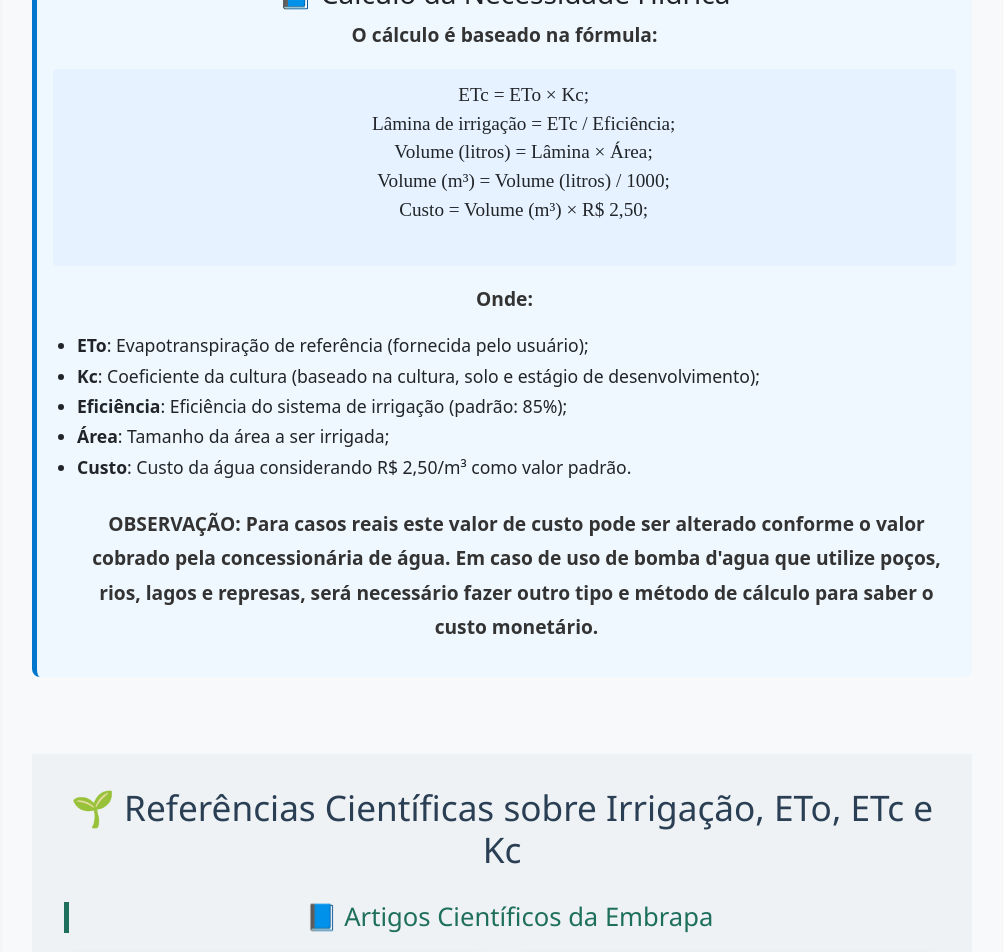
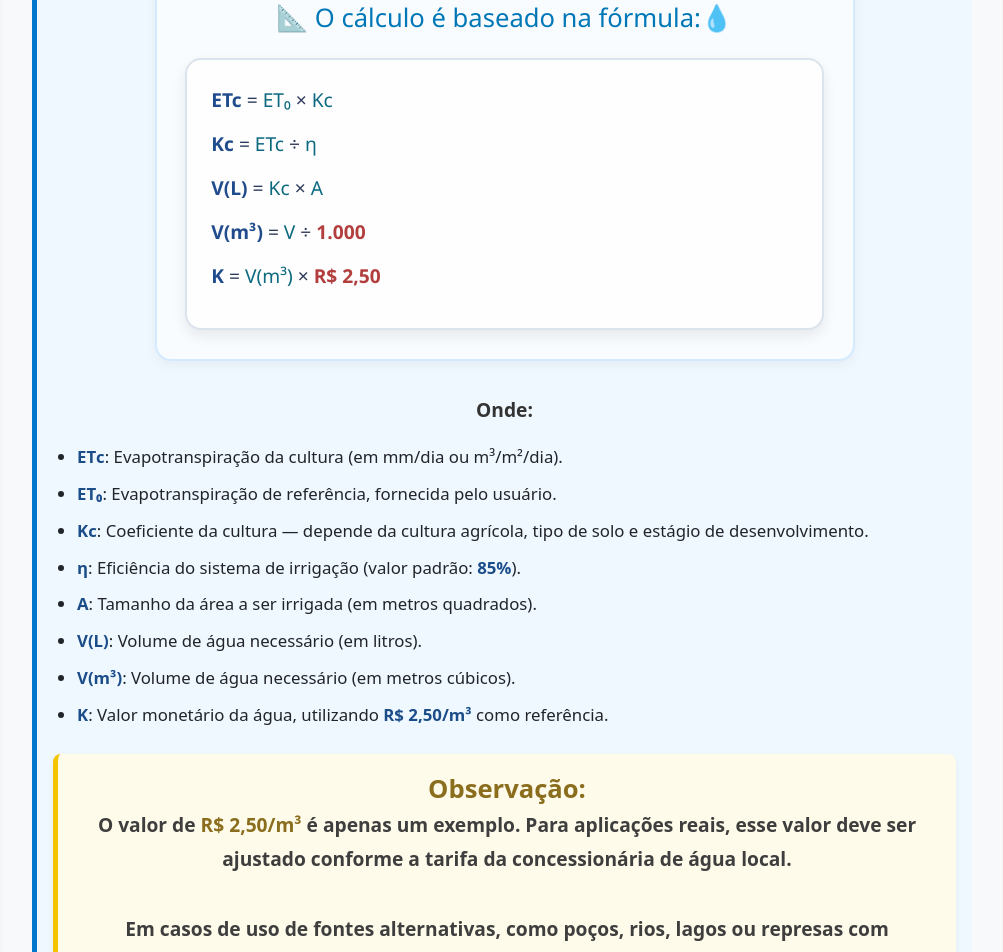
Before and after one commit to GustavoKoglin/IrrigaCalc_Front, an Angular app in the folder IrrigaCalc_Front/: page / in a window 1280 px wide. Shown: the part 2720-3672 px from the top of the page, without its empty margins (138-1141 px from the left). Built offline with nearby package versions, Linux system fonts and the light colour scheme.

Commit message:
Atualizando email de contato e estilização das fórmulas

```diff
--- a/IrrigaCalc_Front/package.json
+++ b/IrrigaCalc_Front/package.json
@@ -22,6 +22,8 @@
     "@ngx-translate/core": "^16.0.4",
     "bootstrap": "^5.3.3",
     "choices.js": "^11.0.6",
+    "katex": "^0.16.22",
+    "ng-katex": "^2.0.3",
     "ngx-toastr": "^19.0.0",
     "rxjs": "~7.8.0",
     "tslib": "^2.3.0",
--- a/IrrigaCalc_Front/src/app/components/about/about.component.html
+++ b/IrrigaCalc_Front/src/app/components/about/about.component.html
@@ -66,43 +66,75 @@
 
     <div class="formulas-container">
       <h3>📘 Cálculo da Necessidade Hídrica</h3>
-      <p>O cálculo é baseado na fórmula:</p>
-      <pre>
-        ETc = ETo × Kc;
-        Lâmina de irrigação = ETc / Eficiência;
-        Volume (litros) = Lâmina × Área;
-        Volume (m³) = Volume (litros) / 1000;
-        Custo = Volume (m³) × R$ 2,50;
-      </pre>
+      <div class="formula-irrigacao">
+        <h2>📐 O cálculo é baseado na fórmula:💧</h2>
+        <div class="formula-box">
+          <div class="formula-step">
+            <strong>ETc</strong> = <span class="var">ET₀</span> ×
+            <span class="var">Kc</span>
+          </div>
+          <div class="formula-step">
+            <strong>Kc</strong> = <span class="var">ETc</span> ÷
+            <span class="var">η</span>
+          </div>
+          <div class="formula-step">
+            <strong>V(L)</strong> = <span class="var">Kc</span> ×
+            <span class="var">A</span>
+          </div>
+          <div class="formula-step">
+            <strong>V(m³)</strong> = <span class="var">V</span> ÷
+            <span class="num">1.000</span>
+          </div>
+          <div class="formula-step">
+            <strong>K</strong> = <span class="var">V(m³)</span> ×
+            <span class="num">R$ 2,50</span>
+          </div>
+        </div>
+      </div>
       <p>Onde:</p>
-      <ul>
+      <ul class="variaveis-lista">
         <li>
-          <strong>ETo</strong>: Evapotranspiração de referência (fornecida pelo
-          usuário);
+          <strong>ΕΤc</strong>: Evapotranspiração da cultura (em mm/dia ou m³/m²/dia).
         </li>
         <li>
-          <strong>Kc</strong>: Coeficiente da cultura (baseado na cultura, solo
-          e estágio de desenvolvimento);
+          <strong>ΕΤ₀</strong>: Evapotranspiração de referência, fornecida pelo
+          usuário.
         </li>
         <li>
-          <strong>Eficiência</strong>: Eficiência do sistema de irrigação
-          (padrão: 85%);
+          <strong>Κc</strong>: Coeficiente da cultura — depende da cultura
+          agrícola, tipo de solo e estágio de desenvolvimento.
         </li>
-        <li><strong>Área</strong>: Tamanho da área a ser irrigada;</li>
         <li>
-          <strong>Custo</strong>: Custo da água considerando R$ 2,50/m³ como
-          valor padrão.<br/><br/>
-          <strong
-            ><p>
-              OBSERVAÇÃO: Para casos reais este valor de custo pode ser alterado
-              conforme o valor cobrado pela concessionária de água. Em caso de
-              uso de bomba d'agua que utilize poços, rios, lagos e represas,
-              será necessário fazer outro tipo e método de cálculo para saber o
-              custo monetário.
-            </p></strong
-          >
+          <strong>η</strong>: Eficiência do sistema de irrigação (valor padrão:
+          <strong>85%</strong>).
+        </li>
+        <li>
+          <strong>Α</strong>: Tamanho da área a ser irrigada (em metros
+          quadrados).
+        </li>
+        <li>
+          <strong>V(L)</strong>: Volume de água necessário (em litros).
+        </li>
+        <li>
+          <strong>V(m³)</strong>: Volume de água necessário (em metros cúbicos).
+        </li>
+        <li>
+          <strong>Κ</strong>: Valor monetário da água, utilizando
+          <strong>R$ 2,50/m³</strong> como referência.
         </li>
       </ul>
+
+      <div class="observacao-box">
+        <strong>Observação:</strong>
+        <p>
+          O valor de <strong>R$ 2,50/m³</strong> é apenas um exemplo. Para
+          aplicações reais, esse valor deve ser ajustado conforme a tarifa da
+          concessionária de água local. <br /><br />
+          Em casos de uso de fontes alternativas, como poços, rios, lagos ou
+          represas com bombeamento, é necessário realizar um cálculo adicional
+          com outras metodologias para estimar o custo energético e operacional.
+        </p>
+      </div>
     </div>
 
     <div class="referencias-irrigacao">
@@ -112,44 +144,110 @@
         <h2>📘 Artigos Científicos da Embrapa</h2>
         <ul>
           <li>
-            <strong>Planilha para obtenção de coeficiente de cultura (Kc) para culturas de ciclo anual</strong><br>
-            <a href="https://www.infoteca.cnptia.embrapa.br/infoteca/bitstream/doc/1136374/1/COT-254-Planilha-obtencao-coeficiente-de-cultura.pdf" target="_blank">Visualizar PDF</a>
+            <strong
+              >Planilha para obtenção de coeficiente de cultura (Kc) para
+              culturas de ciclo anual</strong
+            ><br />
+            <a
+              href="https://www.infoteca.cnptia.embrapa.br/infoteca/bitstream/doc/1136374/1/COT-254-Planilha-obtencao-coeficiente-de-cultura.pdf"
+              target="_blank"
+              >Visualizar PDF</a
+            >
           </li>
           <li>
-            <strong>A evapotranspiração e a determinação das necessidades hídricas das culturas</strong><br>
-            <a href="https://www.infoteca.cnptia.embrapa.br/infoteca/bitstream/doc/1173973/1/Conceicao-Wikirriga-fev-2025.pdf" target="_blank">Visualizar PDF</a>
+            <strong
+              >A evapotranspiração e a determinação das necessidades hídricas
+              das culturas</strong
+            ><br />
+            <a
+              href="https://www.infoteca.cnptia.embrapa.br/infoteca/bitstream/doc/1173973/1/Conceicao-Wikirriga-fev-2025.pdf"
+              target="_blank"
+              >Visualizar PDF</a
+            >
           </li>
           <li>
-            <strong>Manejo da irrigação</strong><br>
-            <a href="https://www.alice.cnptia.embrapa.br/alice/bitstream/doc/875096/1/Manejoirrigacao.pdf" target="_blank">Visualizar PDF</a>
+            <strong>Manejo da irrigação</strong><br />
+            <a
+              href="https://www.alice.cnptia.embrapa.br/alice/bitstream/doc/875096/1/Manejoirrigacao.pdf"
+              target="_blank"
+              >Visualizar PDF</a
+            >
           </li>
           <li>
-            <strong>Evapotranspiração e coeficiente de cultivo na fase produtiva da palma de óleo</strong><br>
-            <a href="https://www.infoteca.cnptia.embrapa.br/infoteca/bitstream/doc/1023835/1/bolpd325.pdf" target="_blank">Visualizar PDF</a>
+            <strong
+              >Evapotranspiração e coeficiente de cultivo na fase produtiva da
+              palma de óleo</strong
+            ><br />
+            <a
+              href="https://www.infoteca.cnptia.embrapa.br/infoteca/bitstream/doc/1023835/1/bolpd325.pdf"
+              target="_blank"
+              >Visualizar PDF</a
+            >
           </li>
           <li>
-            <strong>Evapotranspiração, coeficiente de cultivo e eficiência no uso de água de uvas</strong><br>
-            <a href="https://www.alice.cnptia.embrapa.br/alice/bitstream/doc/1154186/1/Evapotranspiracao-coeficiente-de-cultivo-e-eficiencia-no-uso-de-agua-de-uvas-2023.pdf" target="_blank">Visualizar PDF</a>
+            <strong
+              >Evapotranspiração, coeficiente de cultivo e eficiência no uso de
+              água de uvas</strong
+            ><br />
+            <a
+              href="https://www.alice.cnptia.embrapa.br/alice/bitstream/doc/1154186/1/Evapotranspiracao-coeficiente-de-cultivo-e-eficiencia-no-uso-de-agua-de-uvas-2023.pdf"
+              target="_blank"
+              >Visualizar PDF</a
+            >
           </li>
           <li>
-            <strong>Irrigação por aspersão em hortaliças: qualidade da água e manejo</strong><br>
-            <a href="https://ainfo.cnptia.embrapa.br/digital/bitstream/doc/1069565/1/Irrigacao-por-aspersao-em-hortalicas-ed-04-2017-web.pdf" target="_blank">Visualizar PDF</a>
+            <strong
+              >Irrigação por aspersão em hortaliças: qualidade da água e
+              manejo</strong
+            ><br />
+            <a
+              href="https://ainfo.cnptia.embrapa.br/digital/bitstream/doc/1069565/1/Irrigacao-por-aspersao-em-hortalicas-ed-04-2017-web.pdf"
+              target="_blank"
+              >Visualizar PDF</a
+            >
           </li>
           <li>
-            <strong>Necessidade hídrica no cultivo de feijão, trigo, milho e arroz sob irrigação no bioma Cerrado</strong><br>
-            <a href="https://www.infoteca.cnptia.embrapa.br/handle/doc/568970" target="_blank">Acessar Documento</a>
+            <strong
+              >Necessidade hídrica no cultivo de feijão, trigo, milho e arroz
+              sob irrigação no bioma Cerrado</strong
+            ><br />
+            <a
+              href="https://www.infoteca.cnptia.embrapa.br/handle/doc/568970"
+              target="_blank"
+              >Acessar Documento</a
+            >
           </li>
           <li>
-            <strong>Estratégias de manejo de irrigação: exemplos de cálculo</strong><br>
-            <a href="https://www.infoteca.cnptia.embrapa.br/bitstream/doc/865592/1/Circ136.pdf" target="_blank">Visualizar PDF</a>
+            <strong
+              >Estratégias de manejo de irrigação: exemplos de cálculo</strong
+            ><br />
+            <a
+              href="https://www.infoteca.cnptia.embrapa.br/bitstream/doc/865592/1/Circ136.pdf"
+              target="_blank"
+              >Visualizar PDF</a
+            >
           </li>
           <li>
-            <strong>Coeficiente de cultura (Kc) para culturas forrageiras no Brasil</strong><br>
-            <a href="https://www.infoteca.cnptia.embrapa.br/infoteca/bitstream/doc/1174002/1/2025-cppse-com-tec-118-jcpp-coeficiente-culturas-forrageiras-brasil-aplicacao-calculo-necessidade-irrigacao.pdf" target="_blank">Visualizar PDF</a>
+            <strong
+              >Coeficiente de cultura (Kc) para culturas forrageiras no
+              Brasil</strong
+            ><br />
+            <a
+              href="https://www.infoteca.cnptia.embrapa.br/infoteca/bitstream/doc/1174002/1/2025-cppse-com-tec-118-jcpp-coeficiente-culturas-forrageiras-brasil-aplicacao-calculo-necessidade-irrigacao.pdf"
+              target="_blank"
+              >Visualizar PDF</a
+            >
           </li>
           <li>
-            <strong>Potencial de uso da pegada hídrica como parâmetro de avaliação da sustentabilidade na agricultura</strong><br>
-            <a href="https://www.infoteca.cnptia.embrapa.br/infoteca/bitstream/doc/1146565/1/6067.pdf" target="_blank">Visualizar PDF</a>
+            <strong
+              >Potencial de uso da pegada hídrica como parâmetro de avaliação da
+              sustentabilidade na agricultura</strong
+            ><br />
+            <a
+              href="https://www.infoteca.cnptia.embrapa.br/infoteca/bitstream/doc/1146565/1/6067.pdf"
+              target="_blank"
+              >Visualizar PDF</a
+            >
           </li>
         </ul>
       </div>
@@ -158,39 +256,88 @@
         <h2>📗 Artigos Científicos da Nature</h2>
         <ul>
           <li>
-            <a href="https://www.nature.com/articles/s41598-024-67042-5" target="_blank">Estimation of irrigated crop artificial irrigation evapotranspiration in China</a>
+            <a
+              href="https://www.nature.com/articles/s41598-024-67042-5"
+              target="_blank"
+              >Estimation of irrigated crop artificial irrigation
+              evapotranspiration in China</a
+            >
           </li>
           <li>
-            <a href="https://www.nature.com/articles/s41598-025-92481-z" target="_blank">Estimation of actual evapotranspiration and water requirements of wheat, barley, and maize</a>
+            <a
+              href="https://www.nature.com/articles/s41598-025-92481-z"
+              target="_blank"
+              >Estimation of actual evapotranspiration and water requirements of
+              wheat, barley, and maize</a
+            >
           </li>
           <li>
-            <a href="https://www.nature.com/articles/s41598-024-52972-x" target="_blank">Effects of irrigation scheduling on the yield and irrigation water use efficiency of maize</a>
+            <a
+              href="https://www.nature.com/articles/s41598-024-52972-x"
+              target="_blank"
+              >Effects of irrigation scheduling on the yield and irrigation
+              water use efficiency of maize</a
+            >
           </li>
           <li>
-            <a href="https://www.nature.com/articles/s41598-024-57215-7" target="_blank">Water strategy improves the inflorescence primordia formation of grapevines</a>
+            <a
+              href="https://www.nature.com/articles/s41598-024-57215-7"
+              target="_blank"
+              >Water strategy improves the inflorescence primordia formation of
+              grapevines</a
+            >
           </li>
           <li>
-            <a href="https://www.nature.com/articles/s41598-023-41488-5" target="_blank">Stimulating growth, root quality, and yield of carrots under different irrigation regimes</a>
+            <a
+              href="https://www.nature.com/articles/s41598-023-41488-5"
+              target="_blank"
+              >Stimulating growth, root quality, and yield of carrots under
+              different irrigation regimes</a
+            >
           </li>
           <li>
-            <a href="https://www.nature.com/articles/s41598-024-72299-x" target="_blank">Estimation of the crop evapotranspiration for Udham Singh Nagar using remote sensing</a>
+            <a
+              href="https://www.nature.com/articles/s41598-024-72299-x"
+              target="_blank"
+              >Estimation of the crop evapotranspiration for Udham Singh Nagar
+              using remote sensing</a
+            >
           </li>
           <li>
-            <a href="https://www.nature.com/articles/s41598-025-94113-y" target="_blank">Influence of deficit irrigation and biochar amendment on growth of cucumber</a>
+            <a
+              href="https://www.nature.com/articles/s41598-025-94113-y"
+              target="_blank"
+              >Influence of deficit irrigation and biochar amendment on growth
+              of cucumber</a
+            >
           </li>
           <li>
-            <a href="https://www.nature.com/articles/s41598-024-56898-2" target="_blank">Impacts of cobalt and zinc on improving peanuts nutrient uptake and water use efficiency</a>
+            <a
+              href="https://www.nature.com/articles/s41598-024-56898-2"
+              target="_blank"
+              >Impacts of cobalt and zinc on improving peanuts nutrient uptake
+              and water use efficiency</a
+            >
           </li>
           <li>
-            <a href="https://www.nature.com/articles/s41598-024-56573-6" target="_blank">Monitoring plant responses in field-grown peanuts exposed to water stress</a>
+            <a
+              href="https://www.nature.com/articles/s41598-024-56573-6"
+              target="_blank"
+              >Monitoring plant responses in field-grown peanuts exposed to
+              water stress</a
+            >
           </li>
           <li>
-            <a href="https://www.nature.com/articles/s41598-022-16271-7" target="_blank">Influence of water stress on engineering characteristics and oil content of sunflower</a>
+            <a
+              href="https://www.nature.com/articles/s41598-022-16271-7"
+              target="_blank"
+              >Influence of water stress on engineering characteristics and oil
+              content of sunflower</a
+            >
           </li>
         </ul>
       </div>
     </div>
-
 
     <p>
       <span class="secao-titulo">📍 Parcerias e Expansão</span><br />
--- a/IrrigaCalc_Front/src/app/components/about/about.component.scss
+++ b/IrrigaCalc_Front/src/app/components/about/about.component.scss
@@ -32,23 +32,10 @@
   border-left: 5px solid #0077cc;
   border-radius: 8px;
 
-  h3{
-    margin-top: 70px;
-  }
-
   p{
     text-align: center;
     font-size: 1.2rem;
     font-weight: bold;
-  }
-
-  pre {
-    background-color: #e6f2ff;
-    padding: 0.75rem;
-    font-family: 'times new roman', monospace;
-    font-size: 1.2rem;
-    border-radius: 4px;
-    overflow-x: auto;
   }
 
   ul {
@@ -60,6 +47,107 @@
 
   li {
     margin-bottom: 0.25rem;
+  }
+
+  .variaveis-lista {
+    padding-left: 1.5rem;
+    list-style: disc;
+    line-height: 1.8rem;
+    font-size: 1.05rem;
+
+    li {
+      margin-bottom: 0.5rem;
+      strong {
+        color: #1b4d89;
+      }
+    }
+  }
+
+  .observacao-box {
+    background-color: #fffbea;
+    border-left: 5px solid #f5c400;
+    padding: 1rem 1.25rem;
+    margin-top: 1.5rem;
+    font-size: 1.6rem;
+    border-radius: 8px;
+    box-shadow: 0 2px 6px rgba(0,0,0,0.05);
+
+    p {
+      margin: 0;
+      color: #3e3e3e;
+    }
+
+    strong {
+      color: #8a6d1d;
+    }
+  }
+}
+
+.formula-container {
+  padding: 1.5rem;
+  background: #f9f9f9;
+  border-radius: 16px;
+  border: 1px solid #ddd;
+  box-shadow: 0 4px 12px rgba(0,0,0,0.08);
+  max-width: 100%;
+  overflow-x: auto;
+  font-size: 1.2rem;
+
+  ng-katex {
+    display: block;
+    margin: auto;
+    text-align: center;
+  }
+}
+
+.formula-irrigacao {
+  background: #f9fcff;
+  border: 2px solid #d3eaff;
+  padding: 1.8rem;
+  border-radius: 16px;
+  box-shadow: 0 4px 12px rgba(0, 0, 0, 0.05);
+  max-width: 700px;
+  margin: 2rem auto;
+  font-family: 'Segoe UI', sans-serif;
+
+  h2 {
+    text-align: center;
+    color: #0077b6;
+    font-size: 1.6rem;
+    margin-bottom: 1.5rem;
+  }
+
+  .formula-box {
+    background: #fefefe;
+    border: 2px solid #dbe3ec;
+    border-radius: 16px;
+    padding: 24px;
+    box-shadow: 0 6px 14px rgba(0, 0, 0, 0.08);
+    max-width: 700px;
+    margin: 0 auto;
+    font-family: 'Segoe UI', sans-serif;
+    font-size: 1.2rem;
+    line-height: 2rem;
+    color: #2e3a59;
+  }
+
+  .formula-step {
+    margin-bottom: 12px;
+    text-align: left;
+
+    strong {
+      color: #204b8c;
+    }
+
+    .var {
+      font-weight: 500;
+      color: #0c6980;
+    }
+
+    .num {
+      font-weight: 600;
+      color: #b23e3e;
+    }
   }
 }
 
```
Also changed, not shown: IrrigaCalc_Front/src/app/components/about/about.component.ts (+8 -4 lines), IrrigaCalc_Front/src/index.html (+28 -3 lines), 1 other file (tests, documents, lock files or other folders).
